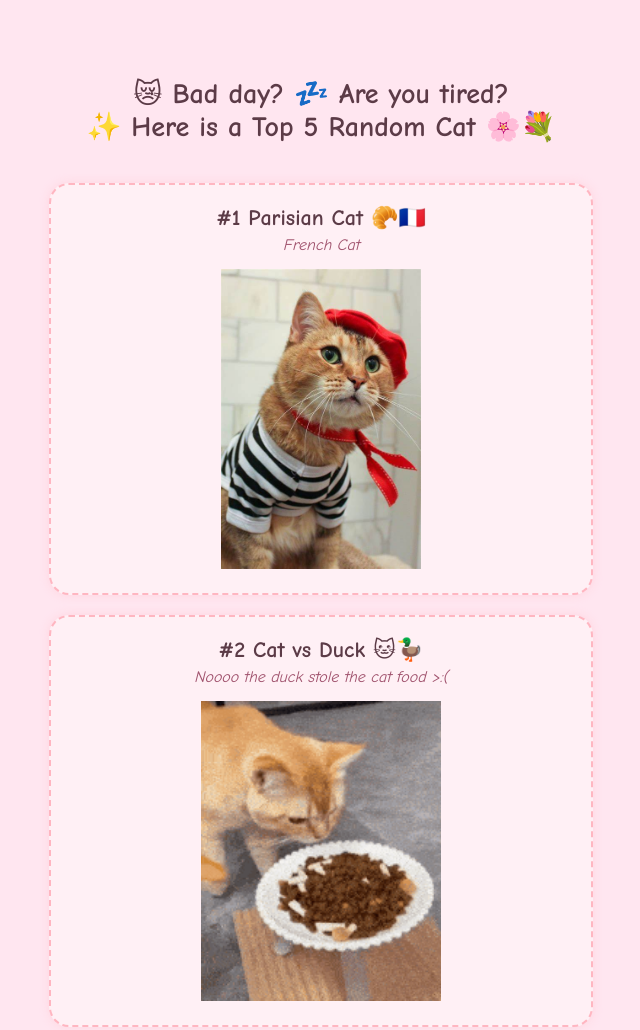
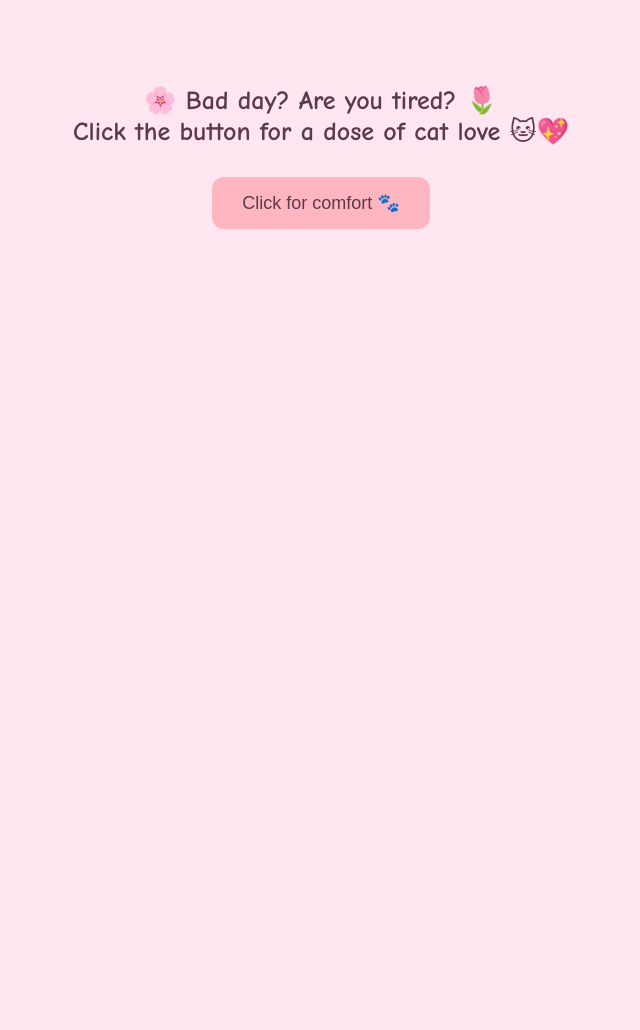
Before and after one commit to Pilou-hash/unf0ld3d-node-x1f2, a plain HTML site: page index.html in a window 1280 px wide. Shown: the top 1030 px of the page, without its empty margins (319-959 px from the left). After the commit the page ends 800 px from the top, so only its background shows below. Drawn offline with Linux system fonts and the light colour scheme.

Commit message:
index.html

```diff
--- a/index.html
+++ b/index.html
@@ -9,61 +9,75 @@
       color: #5c3b47;
       font-family: 'Comic Sans MS', cursive, sans-serif;
       text-align: center;
-      padding: 50px 20px;
+      padding: 60px 20px;
     }
 
     h1 {
-      font-size: 28px;
-      margin-bottom: 40px;
+      font-size: 26px;
+      margin-bottom: 30px;
     }
 
-    .cat-card {
-      background-color: #fff0f5;
-      border: 2px dashed #ffb6c1;
-      border-radius: 20px;
-      padding: 20px;
+    #catImage {
+      max-width: 90%;
+      max-height: 400px;
       margin: 20px auto;
-      width: 90%;
-      max-width: 500px;
-      box-shadow: 0 0 10px #ffc0cb70;
+      display: none;
+      border-radius: 15px;
+      box-shadow: 0 0 10px #ffc0cb90;
     }
 
-    .cat-card img {
-      width: 100%;
-      max-height: 300px;
-      object-fit: contain;
-      border-radius: 15px;
-      margin-top: 15px;
+    #catTitle {
+      font-size: 22px;
+      font-weight: bold;
+      margin-top: 20px;
+      display: none;
     }
 
-    .cat-title {
-      font-size: 22px;
-      font-weight: bold;
-      margin-bottom: 5px;
-    }
-
-    .cat-desc {
+    #catDesc {
       font-size: 16px;
       font-style: italic;
       color: #a0526d;
+      margin-bottom: 20px;
+      display: none;
+    }
+
+    #nextBtn {
+      background-color: #ffb6c1;
+      color: #5c3b47;
+      border: none;
+      padding: 15px 30px;
+      font-size: 18px;
+      border-radius: 12px;
+      cursor: pointer;
+      transition: background-color 0.3s ease;
+    }
+
+    #nextBtn:hover {
+      background-color: #ffa6b8;
     }
   </style>
 </head>
 <body>
 
-  <h1>😿 Bad day? 💤 Are you tired?<br>✨ Here is a Top 5 Random Cat 🌸💐</h1>
+  <h1>🌸 Bad day? Are you tired? 🌷<br>Click the button for a dose of cat love 🐱💖</h1>
 
-  <div class="cat-card">
-    <div class="cat-title">#1 Parisian Cat 🥐🇫🇷</div>
-    <div class="cat-desc">French Cat</div>
-    <img src="Parisian cat.jpg" alt="Parisian Cat">
-  </div>
+  <button id="nextBtn" onclick="showNextCat()">Click for comfort 🐾</button>
 
-  <div class="cat-card">
-    <div class="cat-title">#2 Cat vs Duck 🐱🦆</div>
-    <div class="cat-desc">Noooo the duck stole the cat food >:(</div>
-    <img src="cat-duck.gif" alt="Cat Duck">
-  </div>
+  <div id="catTitle"></div>
+  <div id="catDesc"></div>
+  <img id="catImage" src="" alt="Cute cat">
 
-  <div class="cat-card">
-    <div class="cat-title">#3 Hugging Cat 🤗
+  <script>
+    const cats = [
+      {
+        title: "#1 Parisian Cat 🥐🇫🇷",
+        desc: "French Cat",
+        src: "Parisian cat.jpg"
+      },
+      {
+        title: "#2 Cat vs Duck 🐱🦆",
+        desc: "Noooo the duck stole the cat food >:(",
+        src: "cat-duck.gif"
+      },
+      {
+        title: "#3 Hugging Cat 🤗
```
